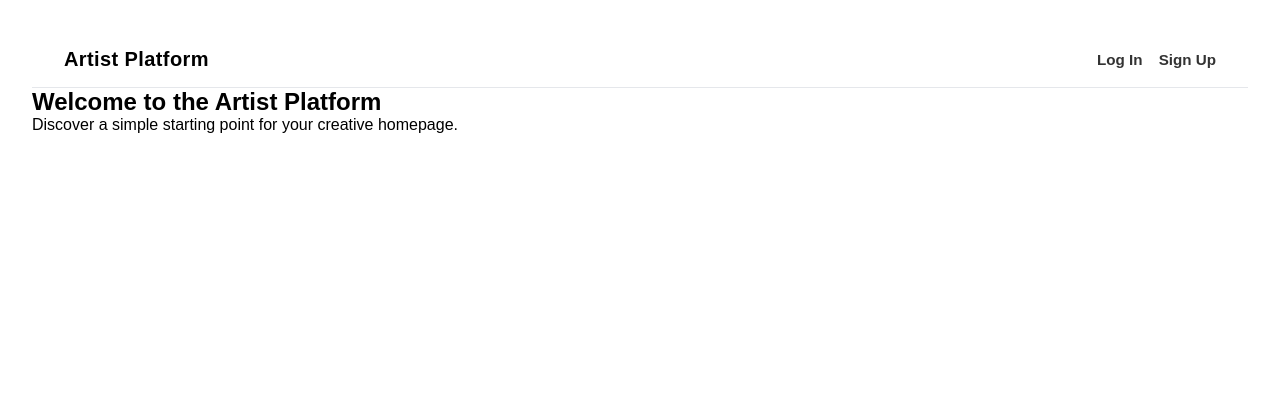
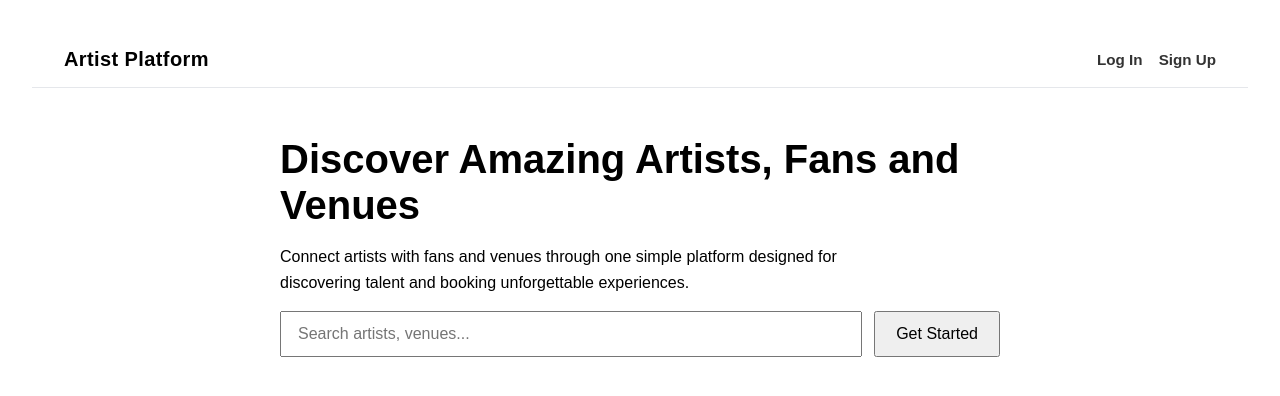
Before and after one commit to EMT-MOSES/Web_development_group4, a React (Vite) app: page / in a window 1280 px wide. Shown: the top 396 px of the page. Built offline with nearby package versions, Linux system fonts and the light colour scheme.

Commit message:
add landing page hero section

```diff
--- a/src/Hero.jsx
+++ b/src/Hero.jsx
@@ -1,8 +1,16 @@
 export default function Hero() {
   return (
-    <section className="section">
-      <h2>Welcome to the Artist Platform</h2>
-      <p>Discover a simple starting point for your creative homepage.</p>
+    <section className="hero-section">
+      <h2 className="hero-title">Discover Amazing Artists, Fans and Venues</h2>
+      <p className="hero-subtitle">
+        Connect artists with fans and venues through one simple platform designed
+        for discovering talent and booking unforgettable experiences.
+      </p>
+
+      <div className="search-area">
+        <input type="text" placeholder="Search artists, venues..." />
+        <button type="button">Get Started</button>
+      </div>
     </section>
   );
 }
--- a/src/index.css
+++ b/src/index.css
@@ -44,6 +44,42 @@ main {
   color: #2563eb;
 }
 
+.hero-section {
+  max-width: 720px;
+  margin: 3rem auto 0;
+  display: flex;
+  flex-direction: column;
+  gap: 1rem;
+}
+
+.hero-title {
+  font-size: 2.5rem;
+  line-height: 1.15;
+}
+
+.hero-subtitle {
+  max-width: 640px;
+  line-height: 1.6;
+}
+
+.search-area {
+  display: flex;
+  gap: 0.75rem;
+  width: 100%;
+}
+
+.search-area input {
+  flex: 1;
+  padding: 0.75rem 1rem;
+  font-size: 1rem;
+}
+
+.search-area button {
+  padding: 0.75rem 1.25rem;
+  font-size: 1rem;
+  cursor: pointer;
+}
+
 .section {
   margin-bottom: 1rem;
 }
```
Also changed, not shown: 5 other files (tests, documents, lock files or other folders).
